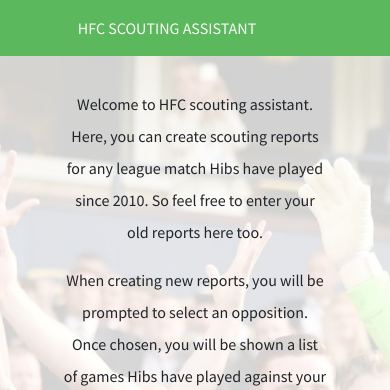
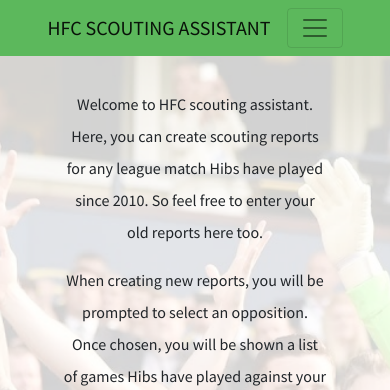
Before and after one commit to jboyd8/milestone-project-3, a Flask app: page / in a window 390 px wide. Shown: the top 390 px of the page. Run offline with Flask 2, Linux system fonts and the light colour scheme; some libraries are stand-ins or nearby versions.

Commit message:
fix: fixed issue where hamburger didnt appear

```diff
--- a/static/css/style.css
+++ b/static/css/style.css
@@ -17,17 +17,14 @@ html, body {
     align-items: center;
     margin-bottom: 2em;
     background-color: #5cb85c;
-    color: #fafafa;
 }
 
 .title-link {
     text-decoration: none;
-    color: #fafafa;
 }
 
 .title-link:hover {
     text-decoration: none;
-    color: #fafafa;
 }
 
 .nav-links {
--- a/templates/base.html
+++ b/templates/base.html
@@ -16,8 +16,8 @@
 <body>
 <header class="container-fluid" id="header">
     <div class="row">
-        <nav class="navbar navbar-expand-lg navigation-bar">
-            <a class="title-link" href="{{ url_for('index') }}">HFC SCOUTING ASSISTANT</a>
+        <nav class="navbar navbar-expand-lg navbar-light navigation-bar">
+            <a class="navbar-brand title-link" href="{{ url_for('index') }}">HFC SCOUTING ASSISTANT</a>
             <button class="navbar-toggler" type="button" data-toggle="collapse" data-target="#navbarNavAltMarkup"
                     aria-controls="navbarNavAltMarkup" aria-expanded="false" aria-label="Toggle navigation">
                 <span class="navbar-toggler-icon"></span>
```
